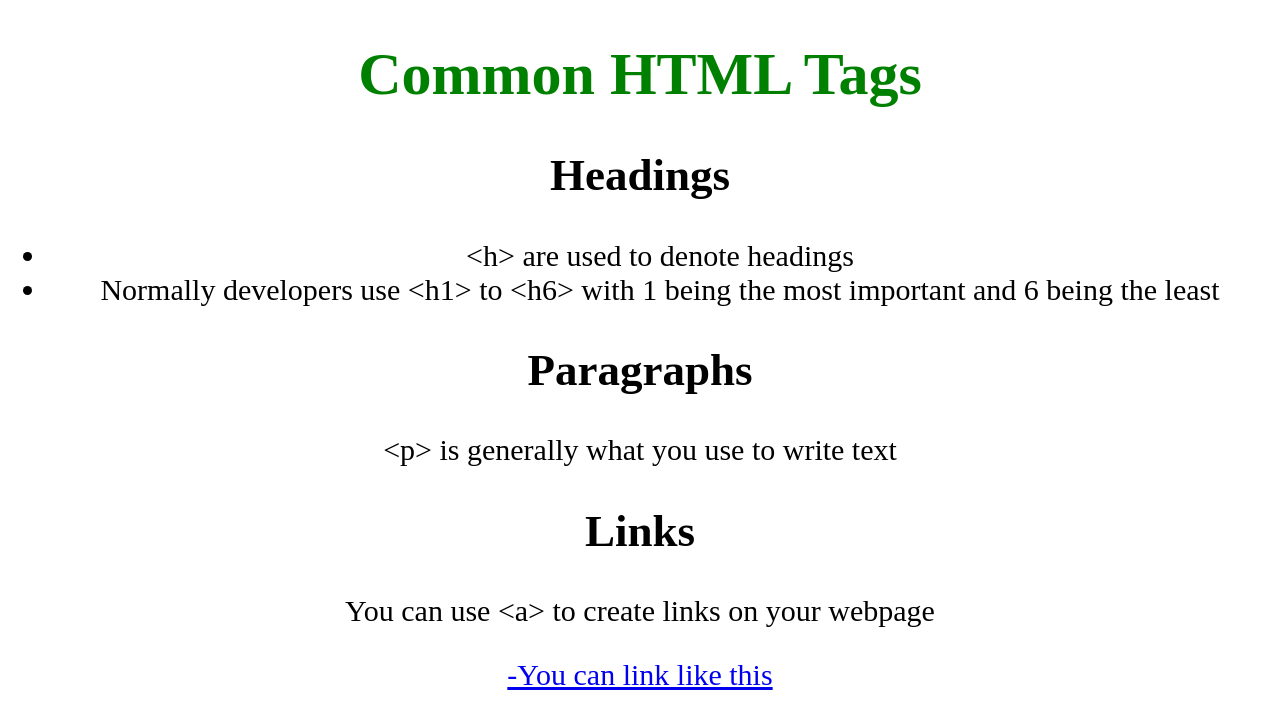
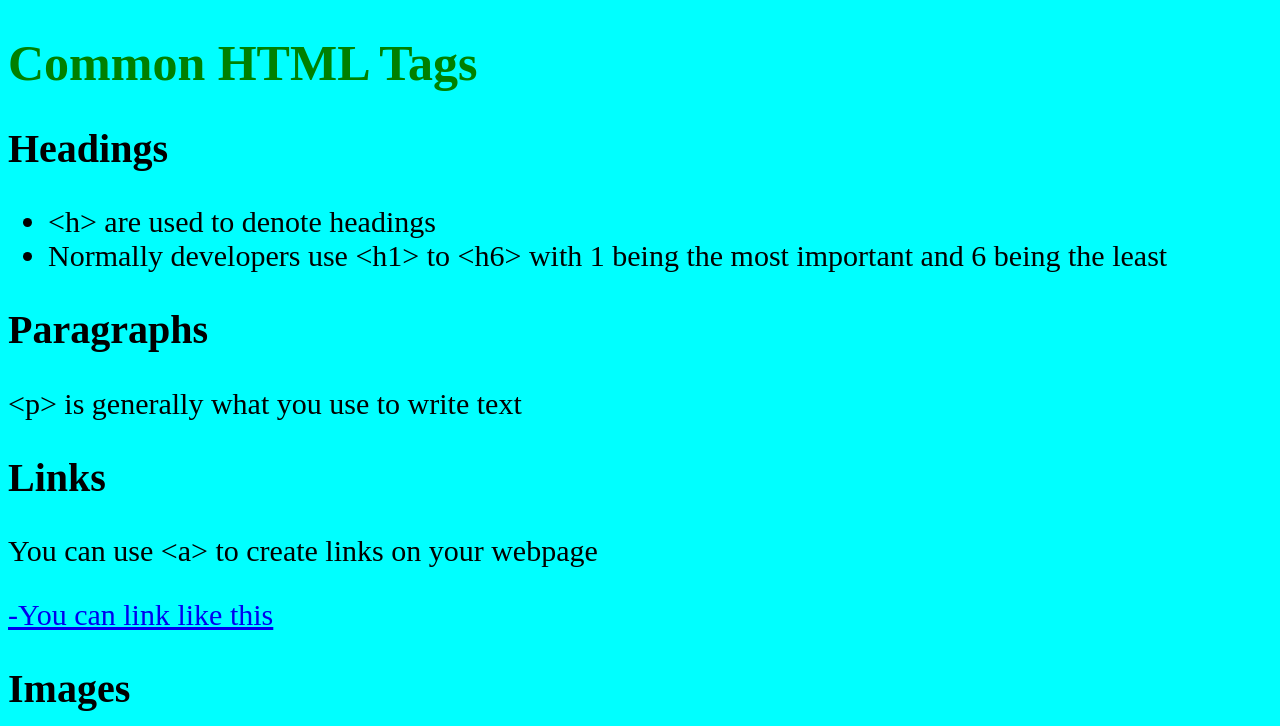
Before and after one commit to RWSYang/RWSYang.github.io, a plain HTML site: page tags.html in a window 1280 px wide. Shown: the top 726 px of the page. Drawn offline with Linux system fonts and the light colour scheme.

Commit message:
Update styles.css

```diff
--- a/styles.css
+++ b/styles.css
@@ -1,18 +1,36 @@
-body {
-  background-color: white;
-  font-size: 30px;
+
+#main{
+  background-color: #00ffff;
   text-align: center;
 }
-h1 {
+
+#main h1 {
+  text-align: center;
   color: green;
+  font-size: 60px;
 }
 table, th, td {
   border: 1px solid black;
   margin: auto;
-/*   margin-left:auto;
-  margin-right:auto; */
+   margin-left:auto;
+  margin-right:auto;
 }
 
 th,td {
   padding: 10px;
 }
+
+#tags{
+  background-color: #00ffff;
+}
+#tags h1{
+  color: green;
+  font-size: 50px;
+}
+
+#tags h2{
+  font-size: 40px;
+}
+#tags p, li{
+  font-size: 30px;
+}
```
